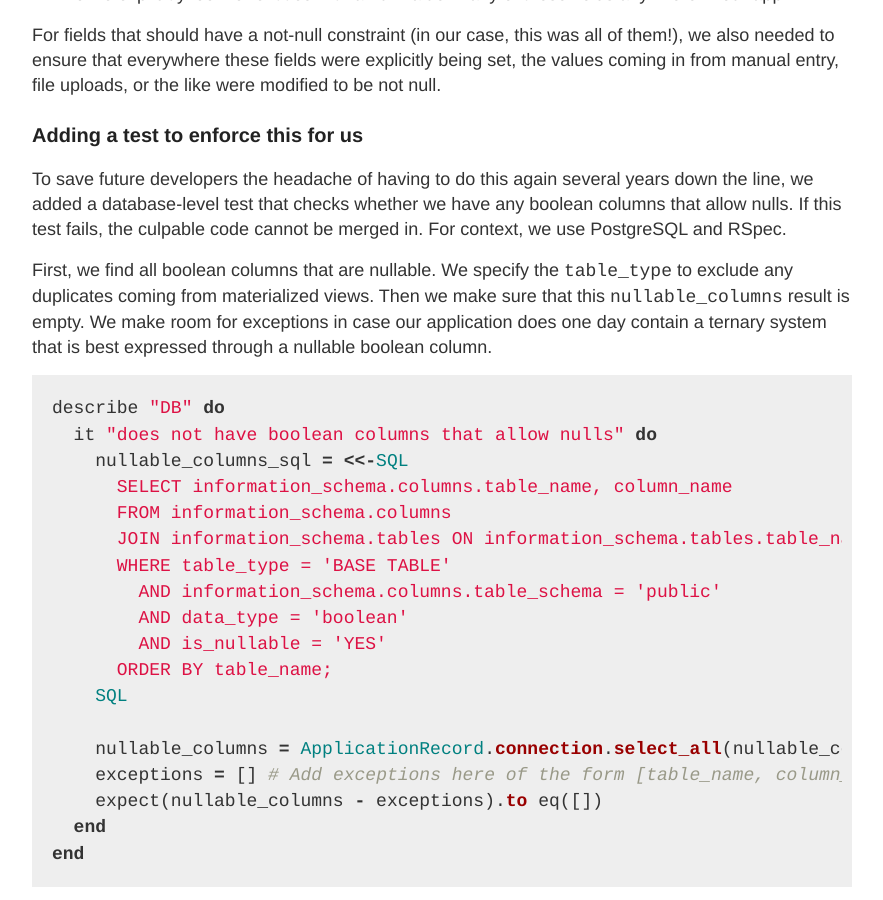
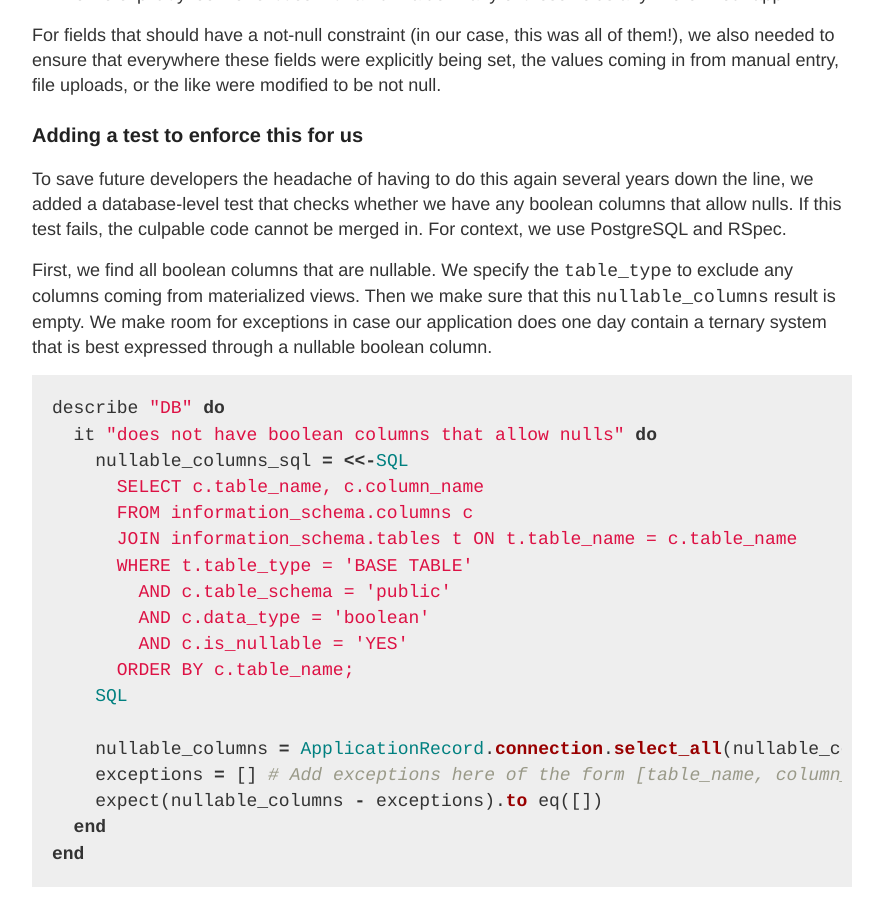
Before and after one commit to persado/persado.github.io, a Jekyll site: the page built from _posts/2020-09-30-enforcing-not-null-constraints-on-bool-cols.md, in a window 1280 px wide and 900 px high, scrolled down 1068 px. Shown: the whole window, without its empty margins (198-1081 px from the left). Built offline with Jekyll 4.4.1, drawn with Linux system fonts in a browser that asks for light colours.

Commit message:
simplified sql in enforcing not-null constraint on booleans post

````diff
--- a/_posts/2020-09-30-enforcing-not-null-constraints-on-bool-cols.md
+++ b/_posts/2020-09-30-enforcing-not-null-constraints-on-bool-cols.md
@@ -34,20 +34,20 @@ For fields that should have a not-null constraint (in our case, this was all of
 
 To save future developers the headache of having to do this again several years down the line, we added a database-level test that checks whether we have any boolean columns that allow nulls. If this test fails, the culpable code cannot be merged in. For context, we use PostgreSQL and RSpec.
 
-First, we find all boolean columns that are nullable. We specify the `table_type` to exclude any duplicates coming from materialized views. Then we make sure that this `nullable_columns` result is empty. We make room for exceptions in case our application does one day contain a ternary system that is best expressed through a nullable boolean column.
+First, we find all boolean columns that are nullable. We specify the `table_type` to exclude any columns coming from materialized views. Then we make sure that this `nullable_columns` result is empty. We make room for exceptions in case our application does one day contain a ternary system that is best expressed through a nullable boolean column.
 
 ```ruby
 describe "DB" do
   it "does not have boolean columns that allow nulls" do
     nullable_columns_sql = <<-SQL
-      SELECT information_schema.columns.table_name, column_name
-      FROM information_schema.columns
-      JOIN information_schema.tables ON information_schema.tables.table_name = information_schema.columns.table_name
-      WHERE table_type = 'BASE TABLE'
-        AND information_schema.columns.table_schema = 'public'
-        AND data_type = 'boolean'
-        AND is_nullable = 'YES'
-      ORDER BY table_name;
+      SELECT c.table_name, c.column_name
+      FROM information_schema.columns c
+      JOIN information_schema.tables t ON t.table_name = c.table_name
+      WHERE t.table_type = 'BASE TABLE'
+        AND c.table_schema = 'public'
+        AND c.data_type = 'boolean'
+        AND c.is_nullable = 'YES'
+      ORDER BY c.table_name;
     SQL
 
     nullable_columns = ApplicationRecord.connection.select_all(nullable_columns_sql).rows
````
